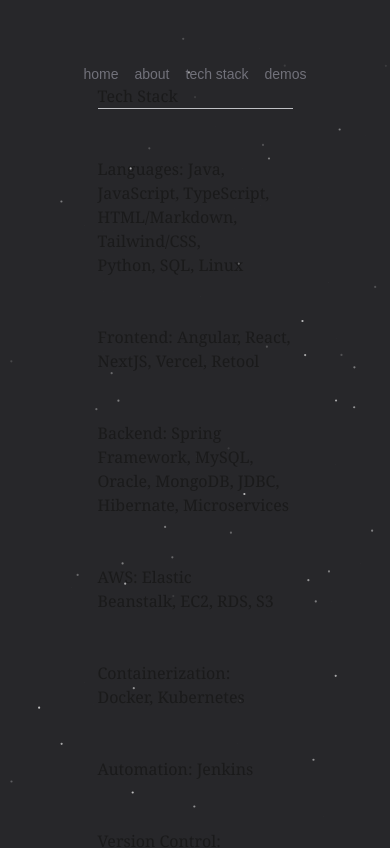
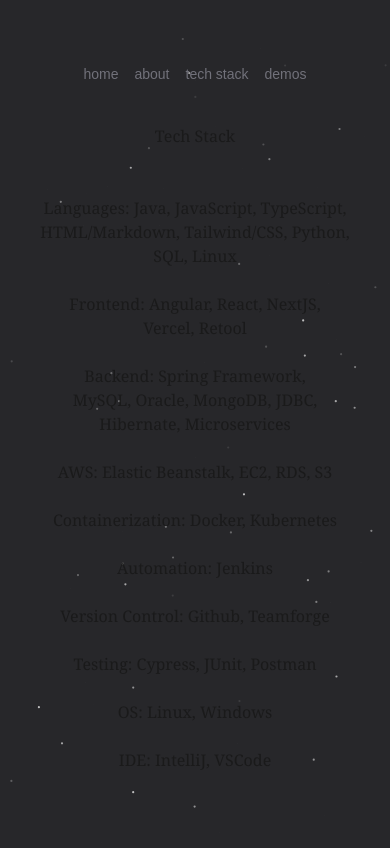
Before and after one commit to JohnathanKhoa/jkn95, a Next.js app: page /techstack in a window 390 px wide. Shown: the top 848 px of the page. Built offline with nearby package versions, Linux system fonts and the light colour scheme.

Commit message:
modify mobile responsiveness

```diff
--- a/src/app/about/page.tsx
+++ b/src/app/about/page.tsx
@@ -5,16 +5,30 @@
 export default function Page() {
   return (
     <>
-        <div className="w-1/2 justify-self-center text-balance font-serif antialiased opacity-80">
+      <div className="flex flex-col items-center justify-center text-balance font-serif antialiased opacity-80">
         <h1 className="py-3.5 px-0.5 z-10 text-2xl text-transparent duration-1000 bg-white cursor-default text-edge-outline animate-title font-display sm:text-2xl md:text-2xl whitespace-nowrap bg-clip-text ">
           <div className="">
             <img className="pyobject-scale-down w-1/2 items-center justify-self-center rounded-xl bg-blend-soft-light shadow-lg shadow-black" src={ProfileImage.src} alt="Image"/>
           </div>
-                <div className="pt-2">
+        </h1>
+        <h2 className="pt-2">
           Johnathan Nguyen
+        </h2>
+        <h3 className="pt-10">
+          About me
+        </h3>
+        <div className="text-pretty text-center px-8">
+            <br/><br/>
+            Coding enthusiast, web developer, software engineer
+            <br/><br/>
+            Graduated with a Bachelors of Science, in Computer Science, at Cal Poly Pomona
+            <br/><br/>
+            Started as a Java Developer creating backend services using Spring Framework and SQL
+            <br/><br/>
+            Proceeded into full-stack development learning frontend React and NextJS
+            <br/><br/>
+            Now currently pushing career building full-scale web applications
         </div>
-              </h1>
-            <About className="font-serif"/>
     </div>
 
     </>
--- a/src/app/contact/page.tsx
+++ /dev/null
@@ -1,24 +0,0 @@
-import React from "react";
-import Contact from '../markdown/contact.mdx'
-
-const files = [
-    {
-      title: 'IMG_4985.HEIC',
-      size: '3.9 MB',
-      source:
-        'https://images.unsplash.com/photo-1582053433976-25c00369fc93?ixid=MXwxMjA3fDB8MHxwaG90by1wYWdlfHx8fGVufDB8fHw%3D&ixlib=rb-1.2.1&auto=format&fit=crop&w=512&q=80',
-    },
-    // More files...
-  ]
-
-export default function Page() {
-    return (
-        <>
-        <div className="w-1/2 justify-self-center text-center text-balance font-serif antialiased opacity-80">
-
-
-        </div>
-
-        </>
-    )
-}
--- a/src/app/demos/page.tsx
+++ b/src/app/demos/page.tsx
@@ -5,12 +5,12 @@
 
 export default function Page() {
     return (
-        <div className="content-center justify-self-center pt-10">
+        <div className="content-center justify-self-center pt-10 px-8">
 
             <Link
               key={1}
               href="/demos/nurtree/login"
-              className="justify-self-center text-sm duration-500 text-zinc-500 hover:text-zinc-300"
+              className="flex flex-col items-center justify-center text-sm duration-500 text-zinc-500 hover:text-zinc-300"
             >
               <Image className="rounded-xl pyobject-scale-down w-48 justify-self-center" src={NurtreeImage} alt="NurtreeImage"/>
               <div className="justify-self-center">
@@ -26,7 +26,7 @@
               Get a playlist of top music videos based on your personal Spotify playlists
             </p>
             <p className="text-center text-balance">
-              Vercel, NextJS, TypeScript, JavaScript, HTML, Markdown, Tailwind/CSS
+              Vercel, NextJS, TypeScript, JavaScript, HTML, Tailwind/CSS
             </p>
         </div>
 
--- a/src/app/pages/api/auth/[...nextauth]/route.tsx
+++ /dev/null
@@ -1,8 +0,0 @@
-import NextAuth, { NextAuthOptions } from "next-auth";
-import SpotifyProvider from "next-auth/providers/spotify";
-import authOptions from '@/lib/configs/auth/authOptions'
-require('dotenv').config()
-
-const handler = NextAuth(authOptions)
-
-export { handler as GET, handler as POST };
--- a/src/app/pages/tracks/[trackId]/page.tsx
+++ /dev/null
@@ -1,25 +0,0 @@
-import IndexContainer from "@/components/spotify/IndexContainer";
-import { getPlaylistById, getTrackById, getYoutubeVideoDamon } from "@/lib/actions";
-import { Track } from "@/types/types";
-import { getAuthSession } from "@/util/serverUtils";
-import { redirect } from "next/navigation";
-
-interface Props {
-    params: Promise<{
-      playlistId: string;
-      trackId: string;
-    }>;
-  }
-
-export default async function Page({params}: Props) {
-    const session = await getAuthSession();
-    if (!session) {
-        redirect("/login");
-    }
-
-
-
-
-
-
-}
--- a/src/app/techstack/page.tsx
+++ b/src/app/techstack/page.tsx
@@ -2,174 +2,38 @@
 import TechStack from '../markdown/techstack.mdx'
 import Papa from 'papaparse';
 
-const TS = [
-    {
-      "Languages": "Java",
-      "Frontend": "Angular",
-      "Backend": "Spring Framework",
-      "AWS": "Elastic Beanstalk",
-      "Containerization": "Docker",
-      "Automation": "Jenkins",
-      "Version Control": "Github",
-      "Testing": "Cypress",
-      "OS": "Linux",
-      "IDE": "IntelliJ"
-    },
-    {
-      "Languages": "JavaScript",
-      "Frontend": "React",
-      "Backend": "MySQL",
-      "AWS": "EC2",
-      "Containerization": "Kubernetes",
-      "Automation": "",
-      "Version Control": "Teamforge",
-      "Testing": "JUnit",
-      "OS": "Windows",
-      "IDE": "VSCode"
-    },
-    {
-      "Languages": "TypeScript",
-      "Frontend": "NextJS",
-      "Backend": "Oracle",
-      "AWS": "RDS",
-      "Containerization": "",
-      "Automation": "",
-      "Version Control": "",
-      "Testing": "Postman",
-      "OS": "",
-      "IDE": ""
-    },
-    {
-      "Languages": "HTML/Markdown",
-      "Frontend": "Vercel",
-      "Backend": "MongoDB",
-      "AWS": "S3",
-      "Containerization": "",
-      "Automation": "",
-      "Version Control": "",
-      "Testing": "",
-      "OS": "",
-      "IDE": ""
-    },
-    {
-      "Languages": "Tailwind/CSS",
-      "Frontend": "Retool",
-      "Backend": "JDBC",
-      "AWS": "",
-      "Containerization": "",
-      "Automation": "",
-      "Version Control": "",
-      "Testing": "",
-      "OS": "",
-      "IDE": ""
-    },
-    {
-      "Languages": "Python",
-      "Frontend": "",
-      "Backend": "Hibernate",
-      "AWS": "",
-      "Containerization": "",
-      "Automation": "",
-      "Version Control": "",
-      "Testing": "",
-      "OS": "",
-      "IDE": ""
-    },
-    {
-      "Languages": "SQL",
-      "Frontend": "",
-      "Backend": "Microservices",
-      "AWS": "",
-      "Containerization": "",
-      "Automation": "",
-      "Version Control": "",
-      "Testing": "",
-      "OS": "",
-      "IDE": ""
-    },
-    {
-      "Languages": "Linux",
-      "Frontend": "",
-      "Backend": "",
-      "AWS": "",
-      "Containerization": "",
-      "Automation": "",
-      "Version Control": "",
-      "Testing": "",
-      "OS": "",
-      "IDE": ""
-    }
-  ];
-
-  const itemsArray = [
-    { "item": "Java" },
-    { "item": "Angular" },
-    { "item": "Spring Framework" },
-    { "item": "Elastic Beanstalk" },
-    { "item": "Docker" },
-    { "item": "Jenkins" },
-    { "item": "Github" },
-    { "item": "Cypress" },
-    { "item": "Linux" },
-    { "item": "IntelliJ" },
-    { "item": "JavaScript" },
-    { "item": "React" },
-    { "item": "MySQL" },
-    { "item": "EC2" },
-    { "item": "Kubernetes" },
-    { "item": "Teamforge" },
-    { "item": "JUnit" },
-    { "item": "Windows" },
-    { "item": "VSCode" },
-    { "item": "TypeScript" },
-    { "item": "NextJS" },
-    { "item": "Oracle" },
-    { "item": "RDS" },
-    { "item": "Postman" },
-    { "item": "HTML/Markdown" },
-    { "item": "Vercel" },
-    { "item": "MongoDB" },
-    { "item": "S3" },
-    { "item": "Tailwind/CSS" },
-    { "item": "Retool" },
-    { "item": "JDBC" },
-    { "item": "Python" },
-    { "item": "Hibernate" },
-    { "item": "SQL" },
-    { "item": "Microservices" },
-    { "item": "Linux" }
-  ];
-
-  console.log(itemsArray);
-
-
 
 export default function Page() {
+  return (
+    <>
+      <div className="flex flex-col items-center justify-center text-balance font-serif antialiased opacity-80 pt-10">
+        <h1>
+        Tech Stack
+        </h1>
+          <div className="text-pretty text-center px-8">
+            <br/><br/>
+            Languages: Java, JavaScript, TypeScript, HTML/Markdown, Tailwind/CSS, Python, SQL, Linux
+            <br/><br/>
+            Frontend: Angular, React, NextJS, Vercel, Retool
+            <br/><br/>
+            Backend: Spring Framework, MySQL, Oracle, MongoDB, JDBC, Hibernate, Microservices
+            <br/><br/>
+            AWS: Elastic Beanstalk, EC2, RDS, S3
+            <br/><br/>
+            Containerization: Docker, Kubernetes
+            <br/><br/>
+            Automation: Jenkins
+            <br/><br/>
+            Version Control: Github, Teamforge
+            <br/><br/>
+            Testing: Cypress, JUnit, Postman
+            <br/><br/>
+            OS: Linux, Windows
+            <br/><br/>
+            IDE: IntelliJ, VSCode
+          </div>
 
-
-    return (
-        <>
-        <div className="w-1/2 justify-self-center text-balance font-serif antialiased opacity-80">
-        {/* <ul role="list" className="grid grid-cols-2 gap-x-4 gap-y-8 sm:grid-cols-3 sm:gap-x-6 lg:grid-cols-4 xl:gap-x-8">
-      {itemsArray.map((items) => (
-        <li key={items.item} className="relative">
-          <div className="group overflow-hidden rounded-lg bg-gray-100 focus-within:ring-2 focus-within:ring-indigo-500 focus-within:ring-offset-2 focus-within:ring-offset-gray-100">
-            <img
-              alt=""
-              src={items.item}
-              className="pointer-events-none aspect-10/7 object-cover group-hover:opacity-75"
-            />
-            <button type="button" className="absolute inset-0 focus:outline-hidden">
-              <span className="sr-only">View details for {items.title}</span>
-            </button>
-          </div>
-          <p className="pointer-events-none mt-2 block truncate text-sm font-medium text-gray-900">{items.item}</p>
-          <p className="pointer-events-none block text-sm font-medium text-gray-500">{items.item}</p>
-        </li>
-      ))}
-    </ul> */}
-    <TechStack/>
-        </div>
-        </>
-    )
+      </div>
+    </>
+  )
 }
```
Lines whose indentation alone changed are shown as unchanged.
